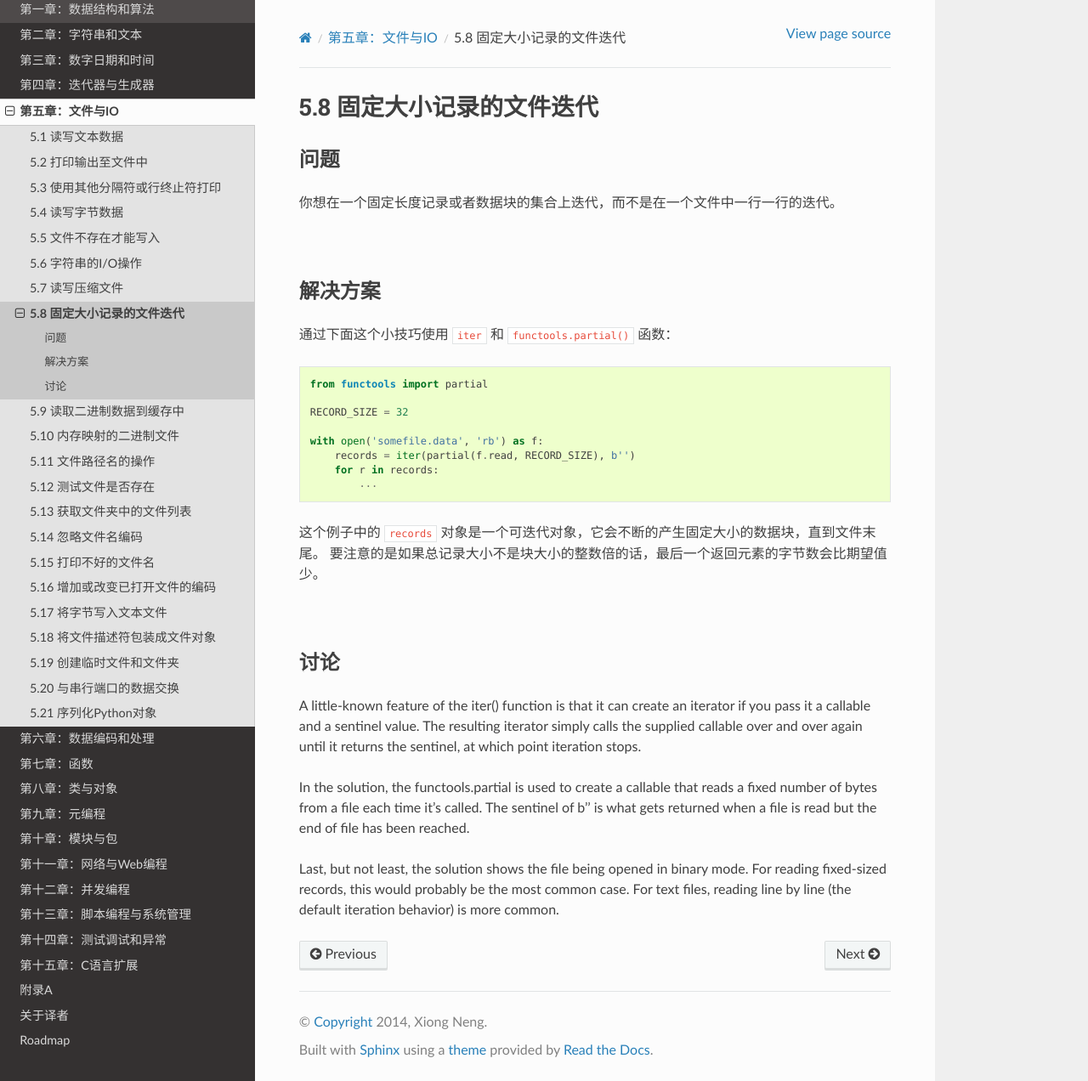
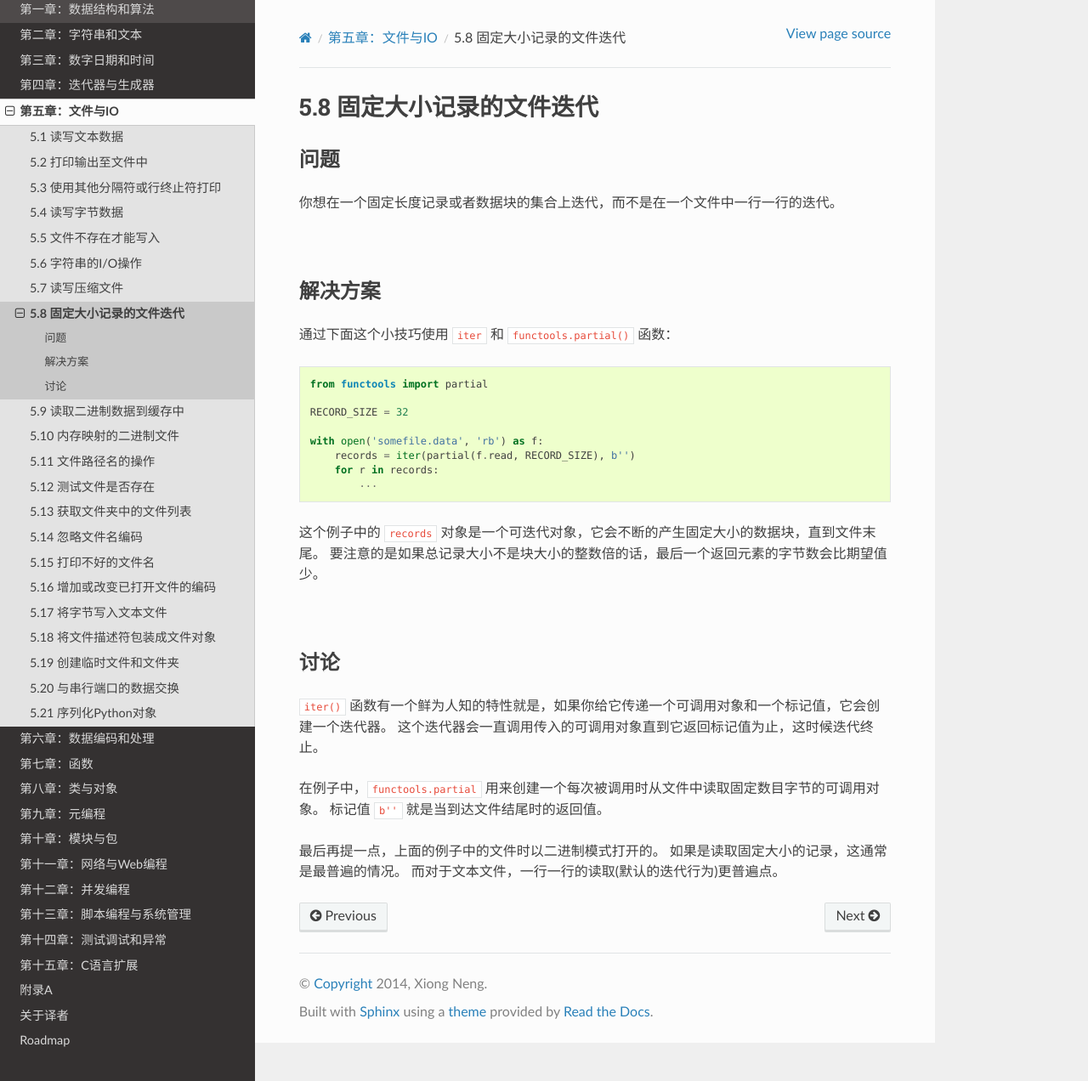
Before and after one commit to yidao620c/python3-cookbook, a Sphinx documentation site: the page built from source/c05/p08_iterate_over_fixed_sized_records.rst, in a window 1280 px wide and 1272 px high. Shown: the whole window at 85% size. Built offline with Sphinx 7.4.7 and the Read the Docs theme 2.0.0, drawn with Linux system fonts in a browser that asks for light colours.

Commit message:
5.8小节完成

```diff
--- a/source/c05/p08_iterate_over_fixed_sized_records.rst
+++ b/source/c05/p08_iterate_over_fixed_sized_records.rst
@@ -33,14 +33,12 @@
 ----------
 讨论
 ----------
-A little-known feature of the iter() function is that it can create an iterator if you pass
-it a callable and a sentinel value. The resulting iterator simply calls the supplied callable
-over and over again until it returns the sentinel, at which point iteration stops.
+``iter()`` 函数有一个鲜为人知的特性就是，如果你给它传递一个可调用对象和一个标记值，它会创建一个迭代器。
+这个迭代器会一直调用传入的可调用对象直到它返回标记值为止，这时候迭代终止。
 
-In the solution, the functools.partial is used to create a callable that reads a fixed
-number of bytes from a file each time it’s called. The sentinel of b'' is what gets returned
-when a file is read but the end of file has been reached.
+在例子中，``functools.partial`` 用来创建一个每次被调用时从文件中读取固定数目字节的可调用对象。
+标记值 ``b''`` 就是当到达文件结尾时的返回值。
 
-Last, but not least, the solution shows the file being opened in binary mode. For reading
-fixed-sized records, this would probably be the most common case. For text files, reading
-line by line (the default iteration behavior) is more common.
+最后再提一点，上面的例子中的文件时以二进制模式打开的。
+如果是读取固定大小的记录，这通常是最普遍的情况。
+而对于文本文件，一行一行的读取(默认的迭代行为)更普遍点。
```
